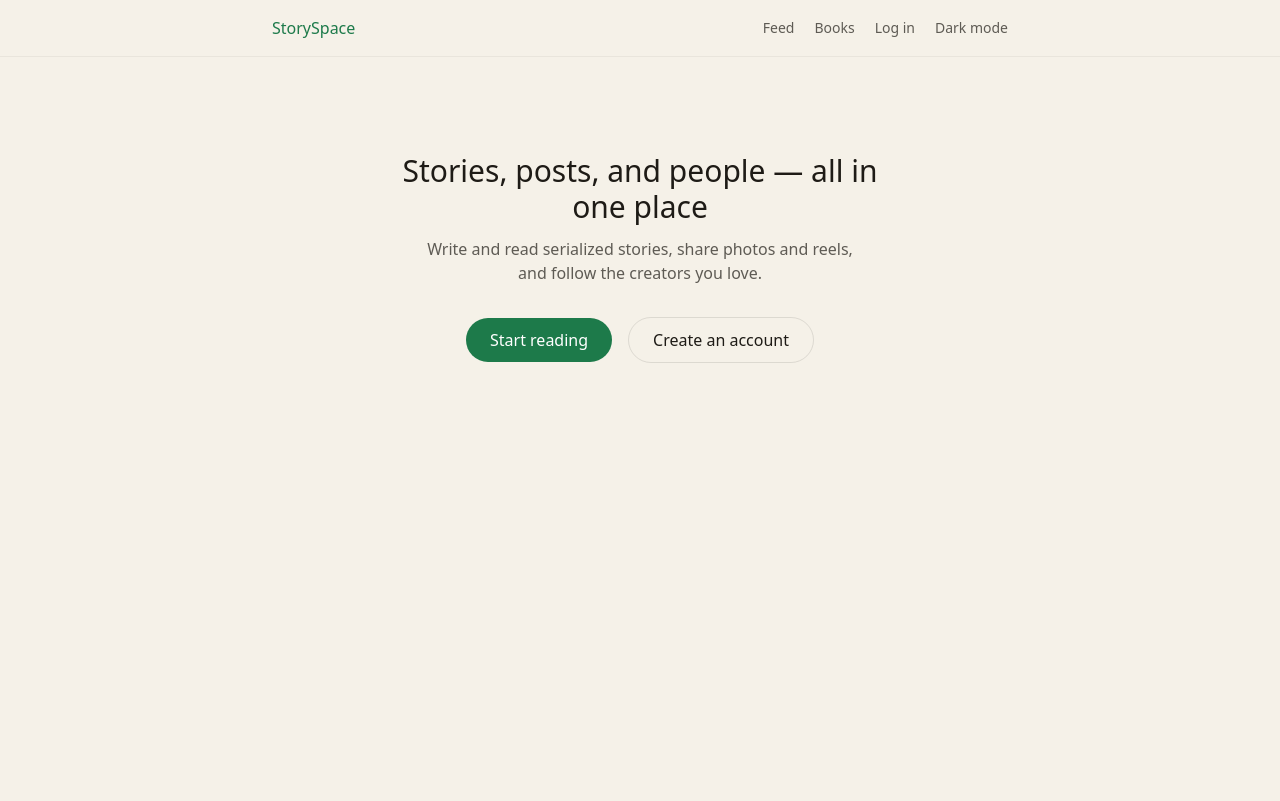
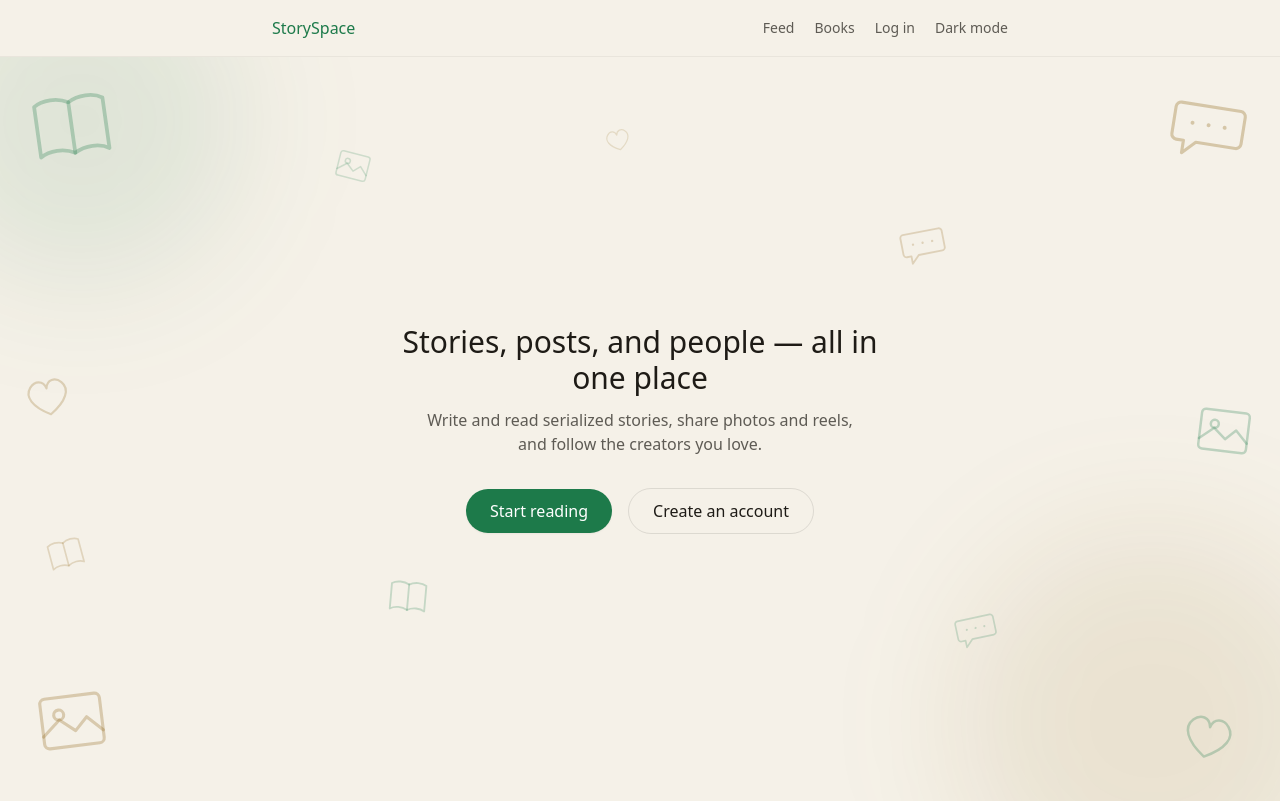
Before and after one commit to dannyadetola-pixel/storyspace, a Next.js app: page / in a window 1280 px wide. Built offline with nearby package versions, Linux system fonts and the light colour scheme; no server answers.

Commit message:
Increase visibility of homepage background icons

```diff
--- a/src/app/page.tsx
+++ b/src/app/page.tsx
@@ -1,29 +1,170 @@
 import Link from "next/link";
+
+// Four line-art shapes representing what the app actually does: writing/
+// reading, messaging, reactions, and photo posts. Defined once, reused
+// across all 12 placements below so the path data isn't repeated 12 times.
+function BookPaths() {
+  return (
+    <>
+      <path d="M32 14 C25 10 15 10 9 14 V48 C15 44 25 44 32 48 C39 44 49 44 55 48 V14 C49 10 39 10 32 14 Z" />
+      <path d="M32 14 V48" />
+    </>
+  );
+}
+
+function ChatPaths() {
+  return (
+    <>
+      <path d="M8 14 H56 C58 14 60 16 60 18 V40 C60 42 58 44 56 44 H24 L14 54 V44 H8 C6 44 4 42 4 40 V18 C4 16 6 14 8 14 Z" />
+      <circle cx="19" cy="29" r="1.6" fill="currentColor" stroke="none" />
+      <circle cx="32" cy="29" r="1.6" fill="currentColor" stroke="none" />
+      <circle cx="45" cy="29" r="1.6" fill="currentColor" stroke="none" />
+    </>
+  );
+}
+
+function HeartPaths() {
+  return (
+    <path d="M32 52 C12 40 6 27 14 18 C20 11 30 12 32 22 C34 12 44 11 50 18 C58 27 52 40 32 52 Z" />
+  );
+}
+
+function PhotoPaths() {
+  return (
+    <>
+      <rect x="8" y="12" width="48" height="40" rx="4" />
+      <circle cx="22" cy="26" r="4" />
+      <path d="M8 42 L22 30 L34 40 L44 30 L56 42" />
+    </>
+  );
+}
+
+// Every decorative icon shares these — only className changes per instance.
+const iconProps = {
+  viewBox: "0 0 64 64",
+  fill: "none",
+  stroke: "currentColor",
+  strokeWidth: 2.5,
+  strokeLinecap: "round" as const,
+  strokeLinejoin: "round" as const,
+};
 
 export default function Home() {
   return (
-    <main className="flex flex-col items-center justify-center px-4 py-24 text-center">
+    <main className="relative overflow-hidden flex flex-col items-center justify-center px-4 py-24 text-center min-h-[calc(100vh-3.5rem)]">
+      {/* Purely decorative — hidden from screen readers, sits behind the content.
+          12 icons: 4 shapes x 3 instances each, in a large/medium/small size
+          tier, placed in the four corners, both mid-edges, and a handful of
+          faint accents — deliberately kept clear of the centered text column. */}
+      <div
+        aria-hidden="true"
+        className="pointer-events-none absolute inset-0 overflow-hidden"
+      >
+        <div className="absolute -top-24 -left-20 w-80 h-80 rounded-full bg-app-primary/10 dark:bg-app-primary-dark/10 blur-3xl" />
+        <div className="absolute -bottom-28 -right-16 w-96 h-96 rounded-full bg-app-secondary/10 dark:bg-app-secondary-dark/10 blur-3xl" />
+
+        {/* — Large tier: one of each shape, anchoring the four corners — */}
+        <svg
+          {...iconProps}
+          className="absolute top-6 left-6 w-24 h-24 text-app-primary/[0.28] dark:text-app-primary-dark/35 rotate-[-8deg]"
+        >
+          <BookPaths />
+        </svg>
+        <svg
+          {...iconProps}
+          className="absolute top-8 right-8 w-20 h-20 text-app-secondary/[0.30] dark:text-app-secondary-dark/38 rotate-[9deg]"
+        >
+          <ChatPaths />
+        </svg>
+        <svg
+          {...iconProps}
+          className="absolute bottom-10 left-8 w-20 h-20 text-app-secondary/[0.28] dark:text-app-secondary-dark/35 rotate-[-7deg]"
+        >
+          <PhotoPaths />
+        </svg>
+        <svg
+          {...iconProps}
+          className="absolute bottom-8 right-10 w-16 h-16 text-app-primary/[0.26] dark:text-app-primary-dark/32 rotate-[12deg]"
+        >
+          <HeartPaths />
+        </svg>
+
+        {/* — Medium tier: the mid-height left/right edges — */}
+        <svg
+          {...iconProps}
+          className="absolute top-[42%] left-5 w-14 h-14 text-app-secondary/[0.24] dark:text-app-secondary-dark/30 rotate-[-10deg]"
+        >
+          <HeartPaths />
+        </svg>
+        <svg
+          {...iconProps}
+          className="absolute top-[46%] right-6 w-16 h-16 text-app-primary/[0.26] dark:text-app-primary-dark/32 rotate-[7deg]"
+        >
+          <PhotoPaths />
+        </svg>
+        <svg
+          {...iconProps}
+          className="absolute bottom-[24%] left-[30%] w-12 h-12 text-app-primary/[0.22] dark:text-app-primary-dark/28 rotate-[5deg]"
+        >
+          <BookPaths />
+        </svg>
+        <svg
+          {...iconProps}
+          className="absolute top-[22%] right-[26%] w-12 h-12 text-app-secondary/[0.22] dark:text-app-secondary-dark/28 rotate-[-11deg]"
+        >
+          <ChatPaths />
+        </svg>
+
+        {/* — Small tier: faint accents filling out the upper/lower thirds — */}
+        <svg
+          {...iconProps}
+          className="absolute top-[12%] left-[26%] w-10 h-10 text-app-primary/[0.18] dark:text-app-primary-dark/24 rotate-[14deg]"
+        >
+          <PhotoPaths />
+        </svg>
+        <svg
+          {...iconProps}
+          className="absolute top-[9%] left-[47%] w-8 h-8 text-app-secondary/[0.16] dark:text-app-secondary-dark/22 rotate-[-14deg]"
+        >
+          <HeartPaths />
+        </svg>
+        <svg
+          {...iconProps}
+          className="absolute top-[64%] left-11 w-11 h-11 text-app-secondary/[0.20] dark:text-app-secondary-dark/26 rotate-[-15deg]"
+        >
+          <BookPaths />
+        </svg>
+        <svg
+          {...iconProps}
+          className="absolute bottom-[20%] right-[22%] w-11 h-11 text-app-primary/[0.20] dark:text-app-primary-dark/26 rotate-[-12deg]"
+        >
+          <ChatPaths />
+        </svg>
+      </div>
+
+      <div className="relative z-10">
         <h1 className="text-3xl font-medium text-app-text dark:text-app-text-dark max-w-lg">
           Stories, posts, and people — all in one place
         </h1>
-      <p className="mt-3 max-w-md text-app-text/70 dark:text-app-text-dark/70">
-        Write and read serialized stories, share photos and reels, and follow
-        the creators you love.
+        <p className="mt-3 max-w-md mx-auto text-app-text/70 dark:text-app-text-dark/70">
+          Write and read serialized stories, share photos and reels, and
+          follow the creators you love.
         </p>
-      <div className="mt-8 flex items-center gap-4">
+        <div className="mt-8 flex items-center gap-4 justify-center">
           <Link
             href="/books"
-          className="rounded-full bg-app-primary dark:bg-app-primary-dark text-white px-6 py-2.5 font-medium"
+            className="rounded-full bg-app-primary dark:bg-app-primary-dark text-white px-6 py-2.5 font-medium shadow-sm transition-all duration-200 hover:-translate-y-0.5 hover:shadow-lg"
           >
             Start reading
           </Link>
           <Link
             href="/signup"
-          className="rounded-full border border-black/10 dark:border-white/15 px-6 py-2.5 font-medium text-app-text dark:text-app-text-dark"
+            className="rounded-full border border-black/10 dark:border-white/15 px-6 py-2.5 font-medium text-app-text dark:text-app-text-dark transition-all duration-200 hover:-translate-y-0.5 hover:border-black/20 dark:hover:border-white/25 hover:bg-black/[0.02] dark:hover:bg-white/[0.04]"
           >
             Create an account
           </Link>
         </div>
+      </div>
     </main>
   );
 }
```
Also changed, not shown: 2 other files (tests, documents, lock files or other folders). Lines whose indentation alone changed are shown as unchanged.
